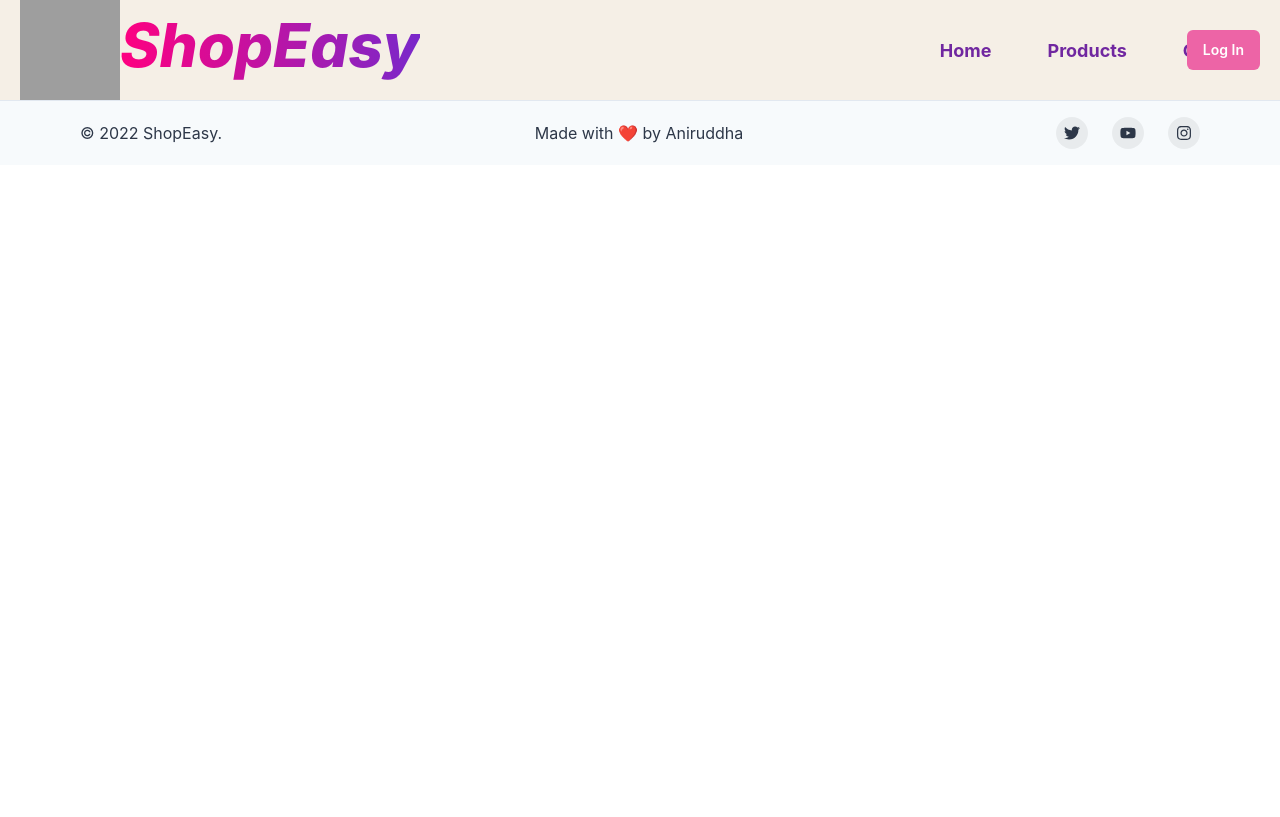
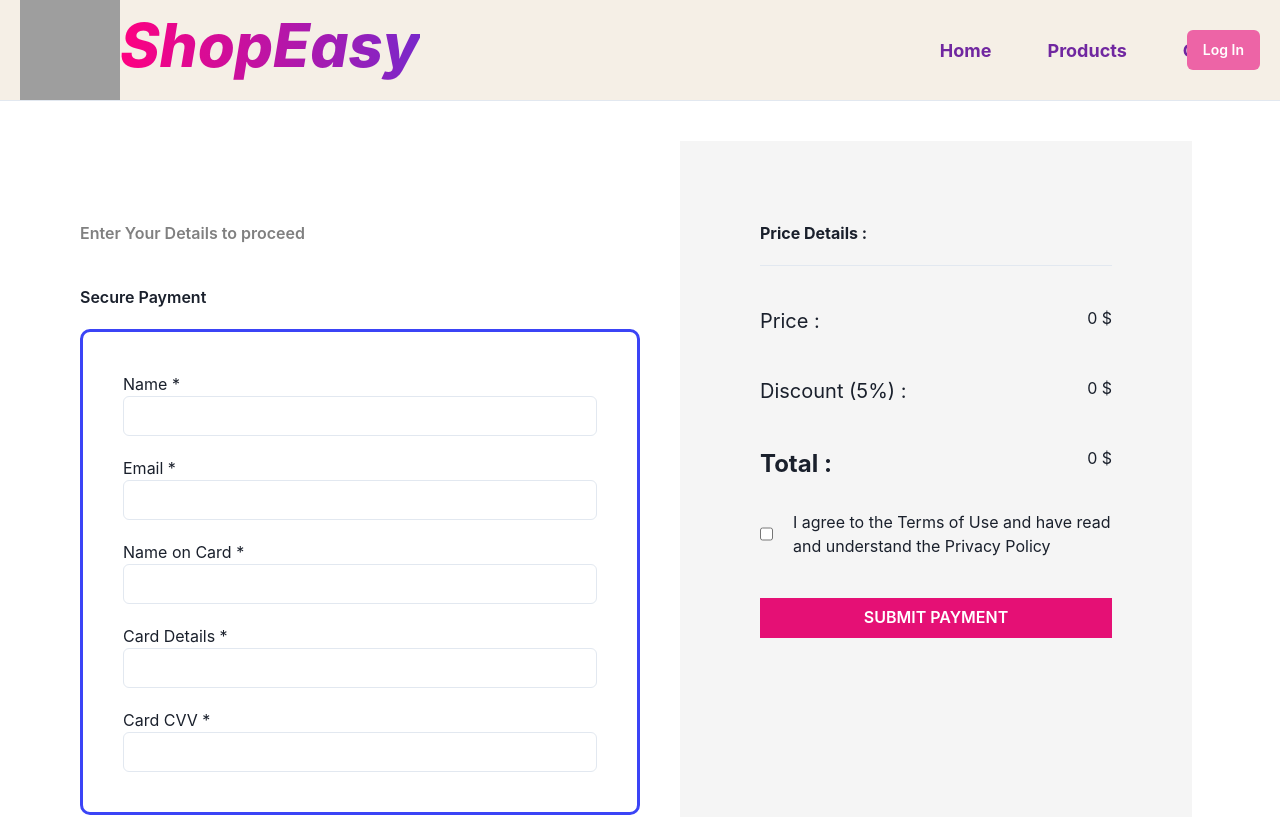
Before and after one commit to Aniruddha8787/shopEasy, a React (Create React App) app: page /payment in a window 1280 px wide. Shown: the top 817 px of the page. Built offline with nearby package versions, Linux system fonts and the light colour scheme; grey boxes are pictures that could not be loaded.

Commit message:
payment page

```diff
--- a/db.json
+++ b/db.json
@@ -250,6 +250,18 @@
   ],
   "cart": [
     {
+      "id": 8,
+      "title": "Tunnel Earrings",
+      "price": 10.99,
+      "category": "jewelery",
+      "image": "https://fakestoreapi.com/img/51UDEzMJVpL._AC_UL640_QL65_ML3_.jpg",
+      "rating": {
+        "rate": 1.9,
+        "count": 100
+      },
+      "Qty": 1
+    },
+    {
       "id": 3,
       "title": "Mens Cotton Jacket",
       "price": 55.99,
@@ -262,14 +274,26 @@
       "Qty": 1
     },
     {
-      "id": 8,
-      "title": "Tunnel Earrings",
-      "price": 10.99,
-      "category": "jewelery",
-      "image": "https://fakestoreapi.com/img/51UDEzMJVpL._AC_UL640_QL65_ML3_.jpg",
+      "id": 2,
+      "title": "Slim Fit T-Shirts ",
+      "price": 22.3,
+      "category": "men's clothing",
+      "image": "https://fakestoreapi.com/img/71-3HjGNDUL._AC_SY879._SX._UX._SY._UY_.jpg",
       "rating": {
-        "rate": 1.9,
-        "count": 100
+        "rate": 4.1,
+        "count": 259
+      },
+      "Qty": 1
+    },
+    {
+      "id": 1,
+      "title": "Fjallraven Backpack",
+      "price": 109.95,
+      "category": "men's clothing",
+      "image": "https://fakestoreapi.com/img/81fPKd-2AYL._AC_SL1500_.jpg",
+      "rating": {
+        "rate": 3.9,
+        "count": 120
       },
       "Qty": 1
     },
@@ -283,7 +307,19 @@
         "rate": 2.1,
         "count": 430
       },
-      "Qty": 2
+      "Qty": 1
+    },
+    {
+      "id": 5,
+      "title": "Dragon Chain Bracelet",
+      "price": 695,
+      "category": "jewelery",
+      "image": "https://fakestoreapi.com/img/71pWzhdJNwL._AC_UL640_QL65_ML3_.jpg",
+      "rating": {
+        "rate": 4.6,
+        "count": 400
+      },
+      "Qty": 1
     },
     {
       "id": 6,
@@ -296,18 +332,6 @@
         "count": 70
       },
       "Qty": 1
-    },
-    {
-      "id": 9,
-      "title": "WD 2TB Hard Drive",
-      "price": 64,
-      "category": "electronics",
-      "image": "https://fakestoreapi.com/img/61IBBVJvSDL._AC_SY879_.jpg",
-      "rating": {
-        "rate": 3.3,
-        "count": 203
-      },
-      "Qty": 1
     }
   ]
 }
--- /dev/null
+++ b/src/Components/PrivateRoute.jsx
@@ -0,0 +1,14 @@
+import React, { useContext } from "react";
+import { Navigate } from "react-router-dom";
+import { AppContext } from "../AppContext.jsx/AppContextProvider";
+
+const PrivateRoute = ({children}) => {
+  const { state, dispatch } = useContext(AppContext);
+  if (!state.isAuth) {
+    return <Navigate to="/login" />;
+  }
+
+  return children;
+};
+
+export default PrivateRoute;
--- a/src/Components/ProductCard.jsx
+++ b/src/Components/ProductCard.jsx
@@ -10,7 +10,7 @@ import {
 } from "@chakra-ui/react";
 import { useContext } from "react";
 import { BsStar, BsStarFill, BsStarHalf } from "react-icons/bs";
-import {Link } from "react-router-dom"
+import {Link, useNavigate } from "react-router-dom"
 import { AppContext } from "../AppContext.jsx/AppContextProvider";
 import { addToCart } from "../Reducer/actionCreator";
 
@@ -47,6 +47,7 @@ function Rating({ rating, numReviews }) {
 function ProductAddToCart({ id, title, price, category, image, rating }) {
 
   const { state, dispatch } = useContext(AppContext);
+  const navigate = useNavigate();
 
 
 
@@ -120,7 +121,12 @@ function ProductAddToCart({ id, title, price, category, image, rating }) {
               mx={14}
               bgGradient="linear(to-r, gray.300, yellow.400, pink.200)"
               onClick={() =>
-                addToCart({ id, title, price, category, image, rating ,Qty:1},dispatch)
+                addToCart(
+                  { id, title, price, category, image, rating, Qty: 1 },
+                  dispatch,
+                  state.isAuth,
+                  navigate
+                )
               }
             >
               Add to Cart
--- a/src/Reducer/actionCreator.js
+++ b/src/Reducer/actionCreator.js
@@ -1,4 +1,7 @@
+import { Alert } from "@chakra-ui/react"
 import axios from "axios"
+import { useNavigate } from "react-router-dom"
+
 
 const loginReq = (data, dispatch) => {
     dispatch({ type: "LOGIN_REQUEST" })
@@ -85,14 +88,21 @@ const getSingleProduct = (dispatch, id) => {
 
 }
 
-const addToCart = (data,dispatch) => {
-    axios.post("http://localhost:8080/cart", data).then((res) => {
+const addToCart = (data, dispatch, auth,navigate) => {
+
+    if (auth === false) {
+        alert("you have to login first")
+        navigate("/login");
+    }
+    else {
+        axios.post("http://localhost:8080/cart", data).then((res) => {
     }).catch((err) => {
         console.log(err);
         if (err.message === "Request failed with status code 500") {
             alert("Data already added")
         }
     })
+    }
 }
 
 const getCartApi = (dispatch) => {
--- a/src/Routes/AllRouts.jsx
+++ b/src/Routes/AllRouts.jsx
@@ -5,15 +5,25 @@ import Login from './Login';
 import Product from './Product'
 import { Routes,  Route} from "react-router-dom";
 import SingleProduct from '../Components/SingleProduct';
+import PrivateRoute from '../Components/PrivateRoute';
+import Payment from './Payment';
 
 const AllRouts = () => {
     return (
       <Routes>
         <Route path="/" element={<Home />} />
         <Route path="/product" element={<Product />} />
-        <Route path="/cart" element={<Cart />} />
+        <Route
+          path="/cart"
+          element={
+            <PrivateRoute>
+              <Cart />
+            </PrivateRoute>
+          }
+        />
         <Route path="/login" element={<Login />} />
-        <Route path="/product/:id" element={<SingleProduct/>}/>
+        <Route path="/product/:id" element={<SingleProduct />} />
+        <Route path="/payment" element={<Payment />} />
       </Routes>
     );
 }
--- a/src/Routes/Cart.jsx
+++ b/src/Routes/Cart.jsx
@@ -27,13 +27,29 @@ const Cart = () => {
   },[])
 
   return (
-    <Container maxW="container.mm" >
+    <Container maxW="container.mm">
       <Box>
-        <Stack my={3}>
-          <Text as="b" fontSize={25} color="#6F38C5" align="center">
-            Your Cart
-          </Text>
-        </Stack>
+        {state.cart && (
+          <HStack my={5} justifyContent="space-between" mx={5}>
+            <Text as="b" fontSize={25} color="#6F38C5" align="end">
+              Total Cart Items : {state.cart.length}
+            </Text>
+            <Link to="/payment">
+              <Button
+                p={4}
+                color="white"
+                fontWeight="bold"
+                borderRadius="md"
+                bgGradient="linear(to-r, teal.500, green.500)"
+                _hover={{
+                  bgGradient: "linear(to-r, red.500, yellow.500)",
+                }}
+              >
+                CheckOut
+              </Button>
+            </Link>
+          </HStack>
+        )}
         <Box>
           {state.isprodLoading && (
             <VStack>
@@ -138,7 +154,7 @@ const Cart = () => {
                                   Qty: el.Qty - 1,
                                 })
                               }
-                              disabled={el.Qty===1}
+                              disabled={el.Qty === 1}
                             >
                               -
                             </Button>
--- a/src/Routes/Login.jsx
+++ b/src/Routes/Login.jsx
@@ -21,7 +21,7 @@ import { loginReq } from "../Reducer/actionCreator";
 
 export default function SimpleCard() {
   const { state, dispatch } = useContext(AppContext);
-  console.log(state.token)
+
 
   return (
     <Flex
@@ -117,7 +117,7 @@ export default function SimpleCard() {
                 Welcome
               </Heading>
               <Text color={"gray.500"}>You are Logged in</Text>
-              <Text color={"gray.500"}>Token : </Text>
+              <Text color={"gray.500"}>Token: {state.token.token} </Text>
               <Button
                 my={5}
                 bg={"blue.400"}
--- /dev/null
+++ b/src/Routes/Payment.jsx
@@ -0,0 +1,109 @@
+import React, { useState } from "react";
+import { Box, Button, Input, Spinner } from "@chakra-ui/react";
+import { Flex } from "@chakra-ui/react";
+import { Text } from "@chakra-ui/react";
+import { useNavigate } from "react-router-dom";
+
+const Payment = () => {
+  const [value, setV] = useState(0);
+  const [flag, setF] = useState(true);
+  const navigate = useNavigate();
+
+  const handle = () => {
+    setF(false);
+
+    setTimeout(() => {
+      alert("Payment Successfully...");
+      navigate("/");
+    }, 3000);
+  };
+
+
+
+  return (
+    <Flex gap={10} w="100%" textAlign="start" mt={10}>
+      <Box w="50%" h={"120vh"} pt={20} pl={20}>
+        <Text color="grey" fontWeight={600}>
+          Enter Your Details to proceed
+        </Text>
+        <Text fontWeight={600} mt={10}>
+          Secure Payment{" "}
+        </Text>
+        <Box mt={5} border="3px solid #3B44F6" p={10} borderRadius={10}>
+          <Box>
+            <label>Name *</label>
+            <Input></Input>
+          </Box>
+
+          <Box mt={5}>
+            <label>Email *</label>
+            <Input></Input>
+          </Box>
+
+          <Box mt={5}>
+            <label>Name on Card *</label>
+            <Input></Input>
+          </Box>
+
+          <Box mt={5}>
+            <label>Card Details *</label>
+            <Input></Input>
+          </Box>
+          <Box mt={5}>
+            <label>Card CVV *</label>
+            <Input></Input>
+          </Box>
+        </Box>
+      </Box>
+      <Box w="40%" h={"120vh"} pl={20} pt={20} pr={20} bg="#f5f5f5" mb={10}>
+        <Text fontWeight={700}>Price Details :</Text>
+
+        <Box mt={5}>
+          <hr color="#C70A80" />
+        </Box>
+
+        <Flex justifyContent="space-between" mt={10} alignItms="center">
+          <Text fontSize="xl">Price :</Text>
+          <Box>
+            <Text>{`${value} $`}</Text>
+          </Box>
+        </Flex>
+        <Flex justifyContent="space-between" mt={10} alignItms="center">
+          <Text fontSize="xl">Discount (5%) :</Text>
+          <Box>
+            <Text>{`${value} $`}</Text>
+          </Box>
+        </Flex>
+
+        <Flex justifyContent="space-between" mt={10} alignItms="center">
+          <Text fontWeight={700} fontSize="2xl">
+            Total :
+          </Text>
+          <Box>
+            <Text>{`${value} $`}</Text>
+          </Box>
+        </Flex>
+
+        <Flex mt={7} gap={5}>
+          <input type="checkbox" />
+          <Text>
+            I agree to the Terms of Use and have read and understand the Privacy
+            Policy
+          </Text>
+        </Flex>
+
+        <Button
+          w="100%"
+          borderRadius={"none"}
+          background="#e51075"
+          color="white"
+          mt={10}
+          onClick={handle}
+        >
+          {flag ? "SUBMIT PAYMENT" : <Spinner />}
+        </Button>
+      </Box>
+    </Flex>
+  );
+};
+export default Payment
```
